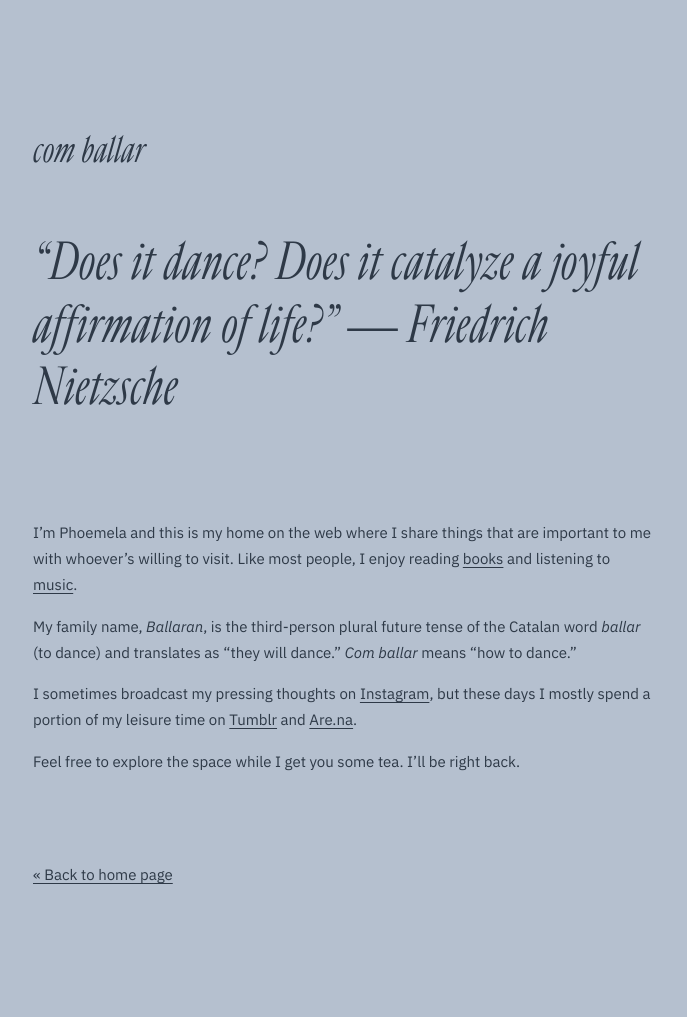
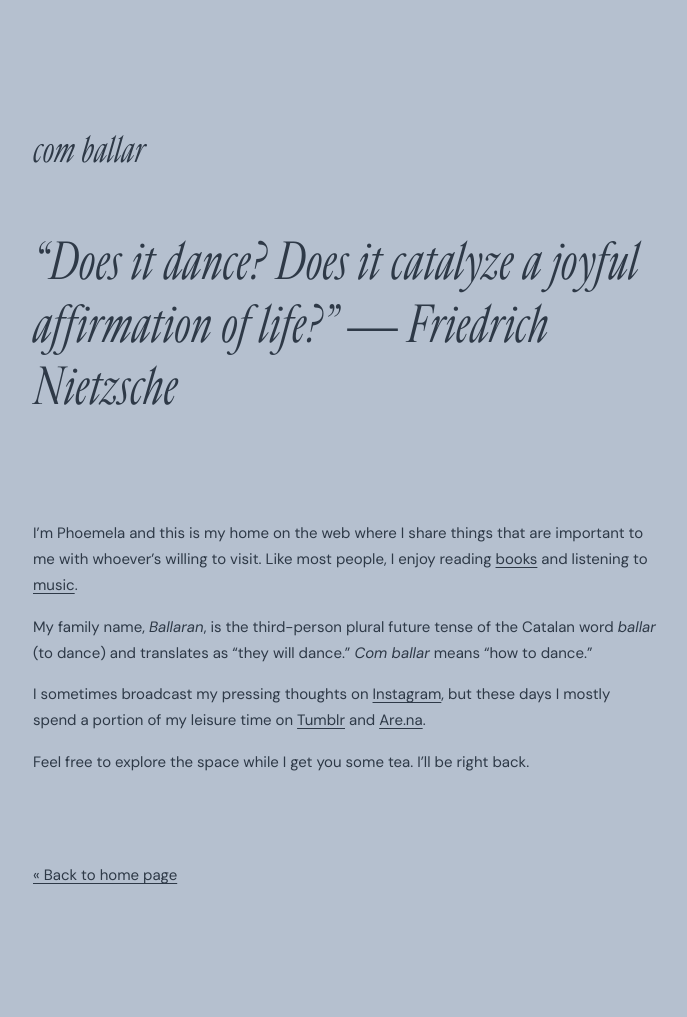
Before and after one commit to comballar/comballar.github.io, a Jekyll site: the page built from about.md, in a window 1280 px wide. Shown: the whole page, without its empty margins (87-774 px from the left). Built offline with Jekyll 4.4.1, drawn with Linux system fonts in a browser that asks for light colours.

Commit message:
Update base.scss

```diff
--- a/_sass/base.scss
+++ b/_sass/base.scss
@@ -2,8 +2,8 @@ $on-palm:           600px !default;
 $on-laptop:         800px !default;
 
 // typography
-@import url('https://fonts.googleapis.com/css2?family=IBM+Plex+Sans:ital,wght@0,400;0,600;1,400;1,600&display=swap');
-$font__family:      'IBM Plex Sans', sans-serif;
+@import url('https://fonts.googleapis.com/css2?family=DM+Sans:ital,wght@0,400;0,600;1,400;1,600&display=swap');
+$font__family:      'DM Sans', sans-serif;
 $font__size:        15px;
 $font__line-height: 1.75;
 
```
